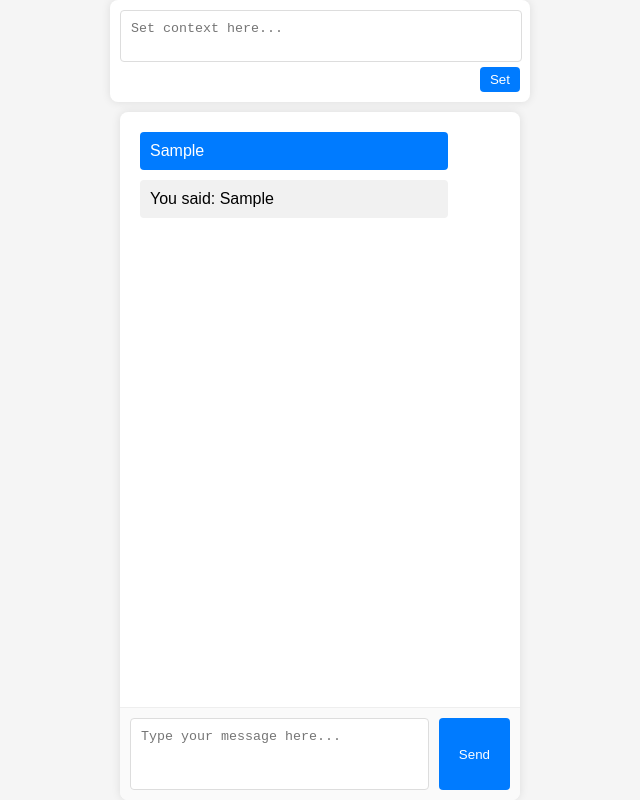
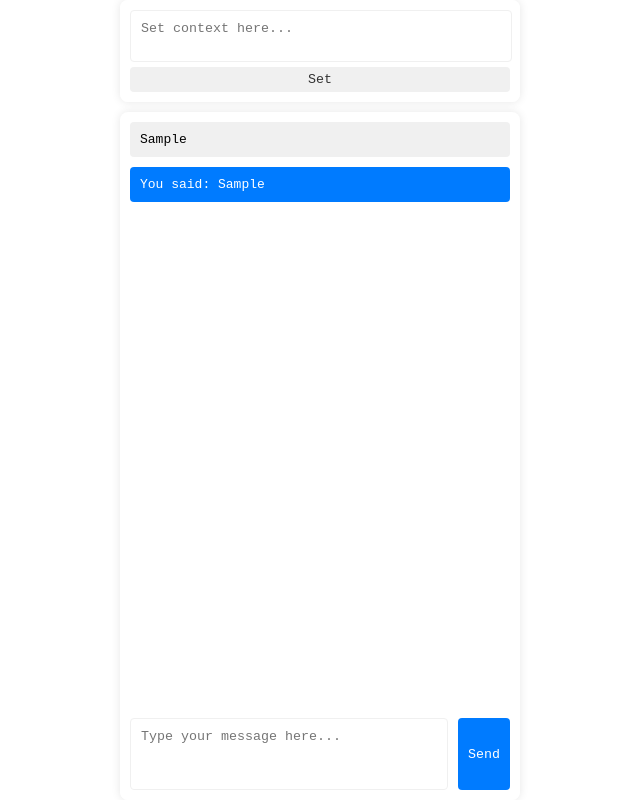
Before and after one commit to bsh75/CL-Builder, a plain HTML site: page index.html in a window 1280 px wide. Both pictures are taken after typing "Sample" into the empty fields and a click on the button "Send". Shown: the whole page, without its empty margins (320-960 px from the left). Drawn offline with Linux system fonts and the light colour scheme.

Commit message:
Tidied up styling

```diff
--- a/css/styles.css
+++ b/css/styles.css
@@ -1,6 +1,16 @@
+:root {
+    --primary-color: #007bff;
+    --secondary-color: #7000f0;
+    --background-color: #ffffff;
+    --background-shaded: #f0f0f0;
+    --shadow-color: rgba(0, 0, 0, 0.1);
+    --text-color: #333;
+    --border-big-radius: 8px;
+    --border-small-radius: 4px;
+}
+
 body {
-    font-family: Arial, sans-serif;
-    background-color: #f5f5f5;
+    background-color: var(--background-color);
     display: flex;
     flex-direction: column;
     align-items: center;
@@ -9,23 +19,33 @@ body {
     padding: 0;
 }
 
+button {
+    font-family: monospace;
+    color: var(--text-color);
+}
+
 .context-container {
     width: 400px;
     max-width: 100%;
-    background-color: white;
-    border-radius: 8px;
-    box-shadow: 0 0 10px rgba(0, 0, 0, 0.1);
+    box-shadow: 0 0 10px var(--shadow-color);
+    margin-bottom: 10px;
+    position: relative;
+    border-radius: var(--border-big-radius);
+}
+
+.context-input {
     display: flex;
     flex-direction: column;
+    border-radius: var(--border-big-radius);
+    display: flex;
     padding: 10px;
-    margin-bottom: 10px;
-    position: relative;
+    background-color: var(--background-color);
 }
 
 .context-container textarea {
     padding: 10px;
-    border: 1px solid #ddd;
-    border-radius: 4px;
+    border: 1px solid var(--background-shaded);
+    border-radius: var(--border-small-radius);
     resize: none;
     width: calc(100% - 20px);
     height: auto;
@@ -36,24 +56,24 @@ body {
 .context-container button {
     padding: 5px 10px;
     border: none;
-    background-color: #007bff;
-    color: white;
-    border-radius: 4px;
+    background-color: var(--background-shaded);
+    /* color: var(--background-color); */
+    border-radius: var(--border-small-radius);
     cursor: pointer;
     margin-top: 5px;
-    align-self: flex-end;
+    /* align-self: flex; */
 }
 
 .context-container button:hover {
-    background-color: #0056b3;
+    background-color: var(--primary-color);
 }
 
 .chat-container {
     width: 400px;
     max-width: 100%;
-    background-color: white;
-    border-radius: 8px;
-    box-shadow: 0 0 10px rgba(0, 0, 0, 0.1);
+    background-color: var(--background-color);
+    border-radius: var(--border-big-radius);
+    box-shadow: 0 0 10px var(--shadow-color);
     display: flex;
     flex-direction: column;
     overflow: hidden;
@@ -62,23 +82,45 @@ body {
 
 .chat-box {
     flex-grow: 1;
-    padding: 20px;
+    padding: 10px;
     overflow-y: auto;
-    border-bottom: 1px solid #eee;
+    border-bottom: 1px solid var(--background-color);
+}
+
+.message {
+    margin-bottom: 10px;
+    padding: 10px;
+    border-radius: var(--border-small-radius);
+}
+
+.message.user {
+    background-color: var(--background-shaded);
+    align-self: flex-end;
+}
+
+.message.bot {
+    background-color: var(--primary-color);
+    color: var(--background-color);
+    align-self: flex-start;
+}
+
+.message pre {
+    margin: 0;
+    white-space: pre-wrap;
+    word-wrap: break-word;
 }
 
 .chat-input {
     display: flex;
     padding: 10px;
-    background-color: #fafafa;
+    background-color: var(--background-color);
 }
-
 
 .chat-input textarea {
     flex-grow: 1;
     padding: 10px;
-    border: 1px solid #ddd;
-    border-radius: 4px;
+    border: 1px solid var(--background-shaded);
+    border-radius: var(--border-small-radius);
     resize: none;
     height: auto;
     max-height: 200px;
@@ -89,49 +131,31 @@ body {
 
 .scrollable::-webkit-scrollbar {
     width: 8px;             /* Width of the scrollbar */
-  }
+}
 
 .scrollable::-webkit-scrollbar-track {
-background: #f1f1f1;    /* Color of the track */
+    background: var(--background-color);    /* Color of the track */
 }
 
 .scrollable::-webkit-scrollbar-thumb {
-background-color: #888; /* Color of the thumb */
-border-radius: 4px;     /* Rounded corners */
+    background-color: #888; /* Color of the thumb */
+    border-radius: var(--border-small-radius);
 }
 
 .scrollable::-webkit-scrollbar-thumb:hover {
-background: #555;       /* Darker color on hover */
+    background: #555;       /* Darker color on hover */
 }
 
 .chat-input button {
-    padding: 10px 20px;
+    padding: 10px;
     margin-left: 10px;
     border: none;
-    background-color: #007bff;
-    color: white;
-    border-radius: 4px;
+    background-color: var(--primary-color);
+    color: var(--background-color);
+    border-radius: var(--border-small-radius);
     cursor: pointer;
 }
 
 .chat-input button:hover {
-    background-color: #0056b3;
+    background-color: var(--primary-color);
 }
-
-.message {
-    margin-bottom: 10px;
-    padding: 10px;
-    border-radius: 4px;
-    max-width: 80%;
-}
-
-.message.user {
-    background-color: #007bff;
-    color: white;
-    align-self: flex-end;
-}
-
-.message.bot {
-    background-color: #f1f1f1;
-    align-self: flex-start;
-}
--- a/index.html
+++ b/index.html
@@ -8,8 +8,10 @@
 </head>
 <body>
     <div class="context-container">
-        <textarea id="context-input" class="scrollable" placeholder="Set context here..."></textarea>
-        <button id="set-context-btn">Set</button>
+        <div class="context-input">
+            <textarea id="context-input" class="scrollable" placeholder="Set context here..."></textarea>
+            <button id="set-context-btn">Set</button>
+        </div>
     </div>
     <div class="chat-container">
         <div class="chat-box scrollable" id="chat-box">
--- a/js/scripts.js
+++ b/js/scripts.js
@@ -52,7 +52,14 @@ function addMessageToChat(sender, message) {
     const chatBox = document.getElementById('chat-box');
     const messageElement = document.createElement('div');
     messageElement.className = `message ${sender}`;
-    messageElement.textContent = message;
+
+    // Create a <pre> element to preserve newlines
+    const preElement = document.createElement('pre');
+    preElement.textContent = message;
+
+    // Append the <pre> to the messageElement
+    messageElement.appendChild(preElement);
+
     chatBox.appendChild(messageElement);
     chatBox.scrollTop = chatBox.scrollHeight;
 }
```
